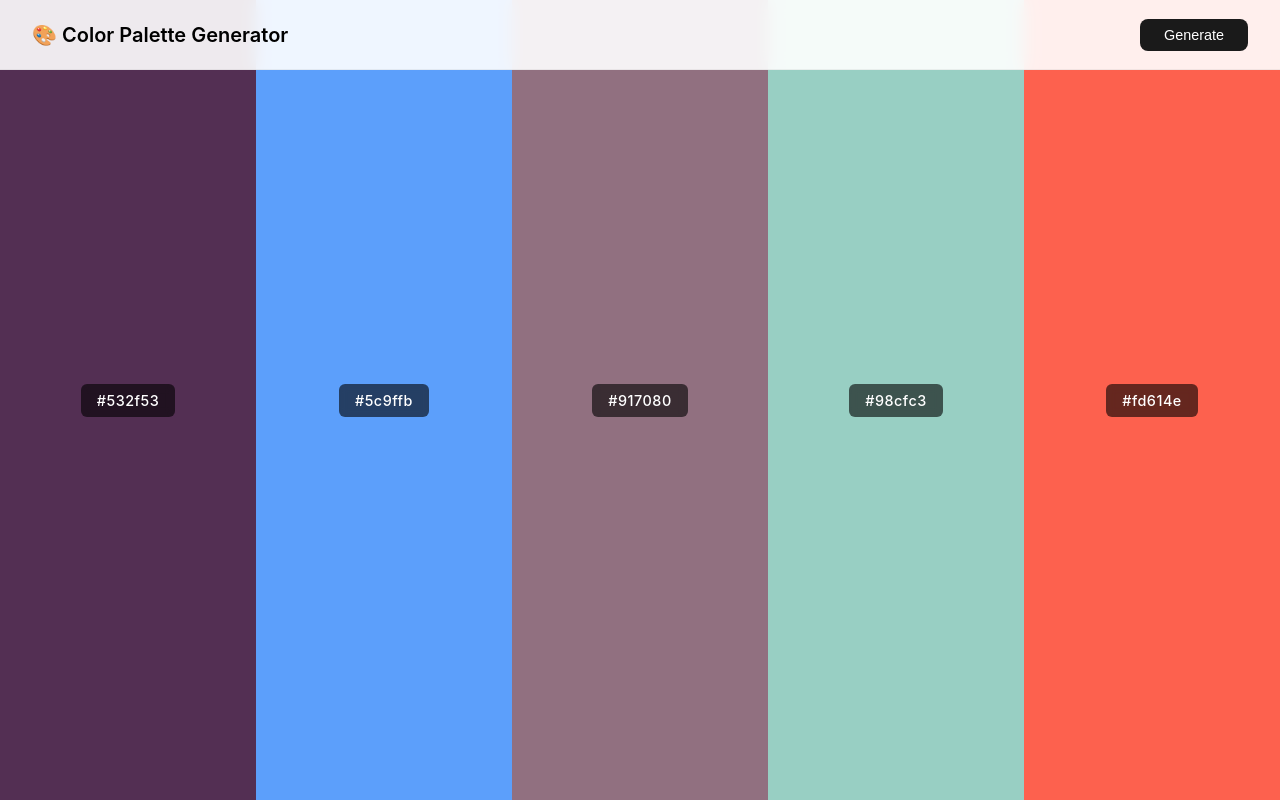
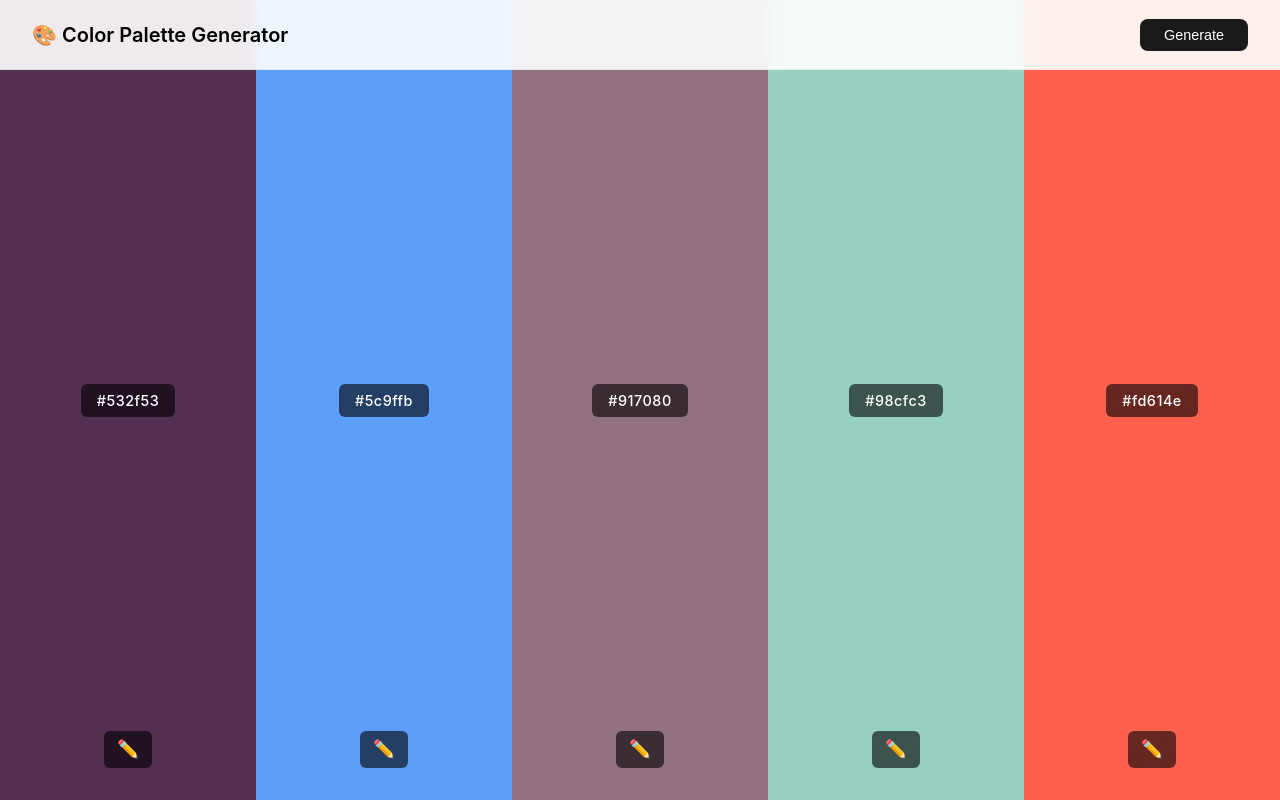
Before and after one commit to AM1648/chroma-color-pallete-generator, a Vue app: page / in a window 1280 px wide. Built offline with nearby package versions, Linux system fonts and the light colour scheme.

Commit message:
feat: Add edit button with color-picker

```diff
--- a/package.json
+++ b/package.json
@@ -9,7 +9,9 @@
     "preview": "vite preview"
   },
   "dependencies": {
-    "vue": "^3.5.40"
+    "@youc/vue-color": "^3.3.3",
+    "vue": "^3.5.40",
+    "vue-color": "^3.3.3"
   },
   "devDependencies": {
     "@types/node": "^24.13.3",
--- a/src/App.vue
+++ b/src/App.vue
@@ -1,6 +1,6 @@
 <template>
   <AppHeader @generate="regenerate" />
-  <PaletteGrid :colors="colors" />
+  <PaletteGrid :colors="colors" @update="updateColor" />
 </template>
 
 <script setup lang="ts">
@@ -8,9 +8,5 @@ import AppHeader from './components/layout/AppHeader.vue';
 import PaletteGrid from './components/palette/PaletteGrid.vue';
 import { usePalette } from './composables/usePalette';
 
-const { colors, regenerate } = usePalette();
+const { colors, regenerate, updateColor } = usePalette();
 </script>
-
-<style lang="scss" scoped>
-// No styles needed - full page handled by children
-</style>
--- /dev/null
+++ b/src/components/modals/ColorWheelModal.vue
@@ -0,0 +1,122 @@
+<template>
+  <div v-if="visible" class="modal-overlay" @click.self="close">
+    <div class="modal">
+      <h2>Edit Color</h2>
+
+      <div class="picker-wrapper">
+        <ChromePicker
+          v-model="currentHex"
+          :disable-alpha="true"
+        />
+      </div>
+
+      <div class="actions">
+        <button @click="close">Cancel</button>
+        <button @click="apply" class="primary">Apply</button>
+      </div>
+    </div>
+  </div>
+</template>
+
+<script setup lang="ts">
+import { ref, watch } from 'vue';
+import { ChromePicker } from 'vue-color';
+import 'vue-color/style.css';
+
+const props = defineProps<{
+  visible: boolean;
+  currentColor: string;
+}>();
+
+const emit = defineEmits<{
+  close: [];
+  update: [color: string];
+}>();
+
+const currentHex = ref('#000000');
+
+// Initialize from props
+watch(() => props.currentColor, (newColor) => {
+  if (newColor) {
+    currentHex.value = newColor;
+  }
+}, { immediate: true });
+
+watch(() => props.visible, (visible) => {
+  if (visible && props.currentColor) {
+    currentHex.value = props.currentColor;
+  }
+});
+
+function handleColorChange(color: any) {
+  currentHex.value = color.hex;
+}
+
+function close() {
+  emit('close');
+}
+
+function apply() {
+  emit('update', currentHex.value);
+  close();
+}
+</script>
+
+<style lang="scss" scoped>
+.modal-overlay {
+  position: fixed;
+  top: 0;
+  left: 0;
+  right: 0;
+  bottom: 0;
+  background: rgba(0, 0, 0, 0.6);
+  display: flex;
+  align-items: center;
+  justify-content: center;
+  z-index: 1000;
+}
+
+.modal {
+  background: white;
+  padding: 2rem;
+  border-radius: 12px;
+  width: 420px;
+  max-width: 90vw;
+  max-height: 90vh;
+  overflow-y: auto;
+
+  h2 {
+    margin-bottom: 1.5rem;
+    font-size: 1.25rem;
+    font-weight: 600;
+  }
+
+  .picker-wrapper {
+    margin-bottom: 1.5rem;
+  }
+
+  .actions {
+    display: flex;
+    gap: 0.5rem;
+    justify-content: flex-end;
+
+    button {
+      padding: 0.5rem 1.5rem;
+      border: none;
+      border-radius: 6px;
+      cursor: pointer;
+      font-size: 0.9rem;
+      font-weight: 500;
+
+      &.primary {
+        background: #1a1a1a;
+        color: white;
+
+        &:hover {
+          opacity: 0.8;
+        }
+      }
+    }
+  }
+}
+</style>
--- a/src/components/palette/ColorCard.vue
+++ b/src/components/palette/ColorCard.vue
@@ -1,17 +1,51 @@
 <template>
-  <div class="color-card" :style="{ backgroundColor: color }">
-    <span class="hex">{{ color }}</span>
+  <div class="color-card" :style="{ backgroundColor: color.hex }">
+    <span class="hex">{{ color.hex }}</span>
+
+    <div class="actions">
+      <button @click="openEditor" class="action-btn" title="Edit color">
+        ✏️
+      </button>
+    </div>
+
+    <ColorWheelModal
+      :visible="showModal"
+      :current-color="color.hex"
+      @close="showModal = false"
+      @update="handleUpdate"
+    />
   </div>
 </template>
 
 <script setup lang="ts">
-defineProps<{ color: string }>();
+import { ref } from 'vue';
+import type { Color } from '../../types';
+import ColorWheelModal from '../modals/ColorWheelModal.vue';
+
+const props = defineProps<{
+  color: Color;
+}>();
+
+const emit = defineEmits<{
+  update: [hex: string];
+}>();
+
+const showModal = ref(false);
+
+function openEditor() {
+  showModal.value = true;
+}
+
+function handleUpdate(newHex: string) {
+  emit('update', newHex);
+}
 </script>
 
 <style lang="scss" scoped>
 .color-card {
   flex: 1;
   display: flex;
+  flex-direction: column;
   align-items: center;
   justify-content: center;
   height: 100vh;
@@ -27,5 +61,28 @@ defineProps<{ color: string }>();
     letter-spacing: 0.5px;
     backdrop-filter: blur(4px);
   }
+
+  .actions {
+    position: absolute;
+    bottom: 2rem;
+    display: flex;
+    gap: 0.5rem;
+
+    .action-btn {
+      padding: 0.5rem 0.8rem;
+      background: rgba(0, 0, 0, 0.6);
+      color: white;
+      border: none;
+      border-radius: 6px;
+      cursor: pointer;
+      font-size: 1.1rem;
+      backdrop-filter: blur(4px);
+      transition: background 0.2s;
+
+      &:hover {
+        background: rgba(0, 0, 0, 0.8);
+      }
+    }
+  }
 }
 </style>
--- a/src/components/palette/PaletteGrid.vue
+++ b/src/components/palette/PaletteGrid.vue
@@ -1,13 +1,25 @@
 <template>
   <div class="palette-grid">
-    <ColorCard v-for="color in colors" :key="color" :color="color" />
+    <ColorCard
+      v-for="(color, index) in colors"
+      :key="index"
+      :color="color"
+      @update="(hex) => $emit('update', index, hex)"
+    />
   </div>
 </template>
 
 <script setup lang="ts">
+import type { Color } from '../../types';
 import ColorCard from './ColorCard.vue';
 
-defineProps<{ colors: string[] }>();
+defineProps<{
+  colors: Color[];
+}>();
+
+defineEmits<{
+  update: [index: number, hex: string];
+}>();
 </script>
 
 <style lang="scss" scoped>
--- a/src/composables/usePalette.ts
+++ b/src/composables/usePalette.ts
@@ -1,14 +1,23 @@
 import { ref } from 'vue';
 import { generatePalette } from '../utils/colors';
+import type { Color } from '../types';
 
 const DEFAULT_COUNT = 5;
 
 export function usePalette() {
-  const colors = ref<string[]>(generatePalette(DEFAULT_COUNT));
+  const colors = ref<Color[]>(
+    generatePalette(DEFAULT_COUNT).map(hex => ({ hex }))
+  );
 
   function regenerate() {
-    colors.value = generatePalette(colors.value.length);
+    colors.value = generatePalette(colors.value.length).map(hex => ({ hex }));
   }
 
-  return { colors, regenerate };
+  function updateColor(index: number, newHex: string) {
+    if (index >= 0 && index < colors.value.length) {
+      colors.value[index].hex = newHex;
+    }
+  }
+
+  return { colors, regenerate, updateColor };
 }
--- /dev/null
+++ b/src/types/index.ts
@@ -0,0 +1,3 @@
+export interface Color {
+  hex: string;
+}
```
Also changed, not shown: 1 other file (tests, documents, lock files or other folders).
